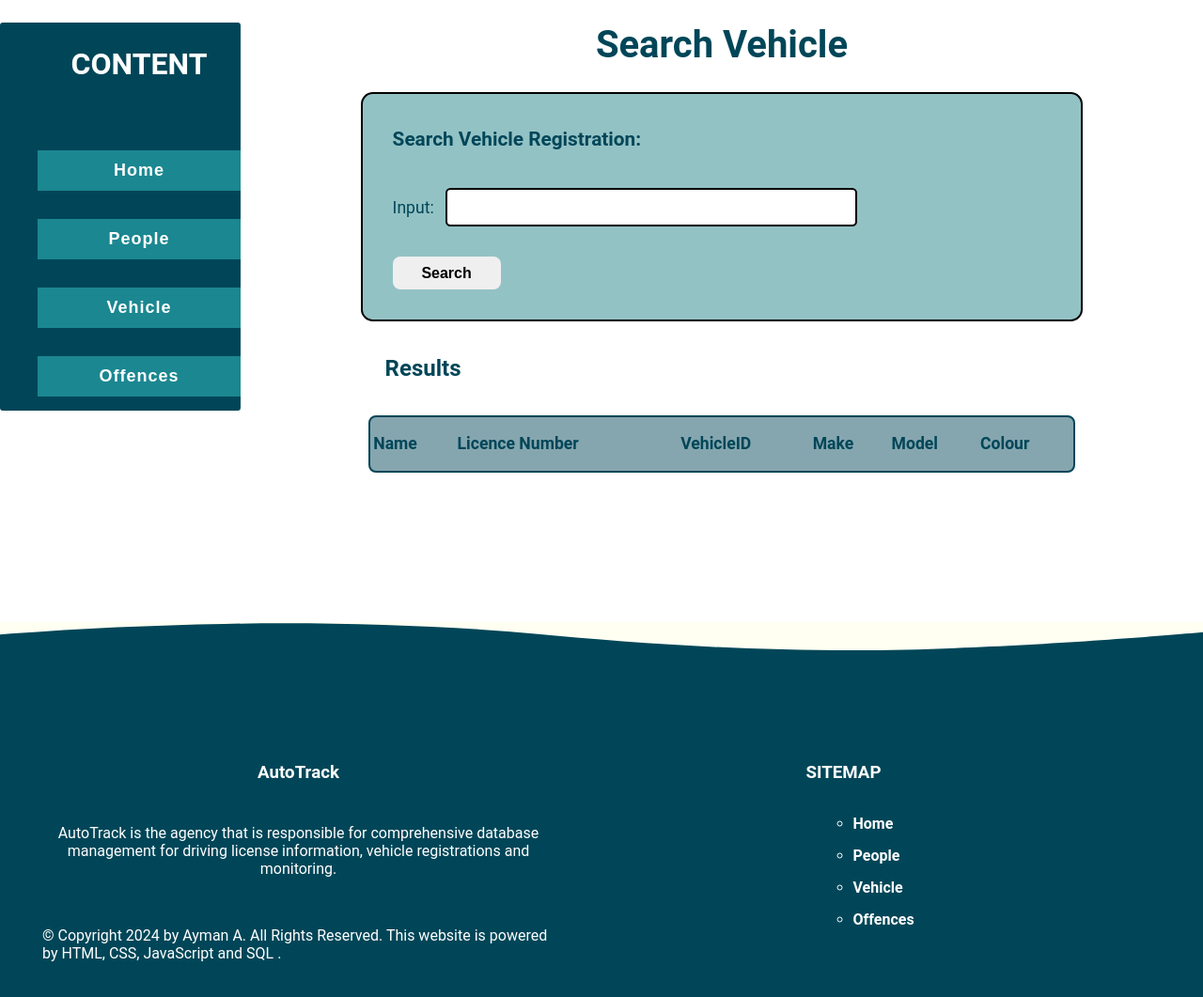
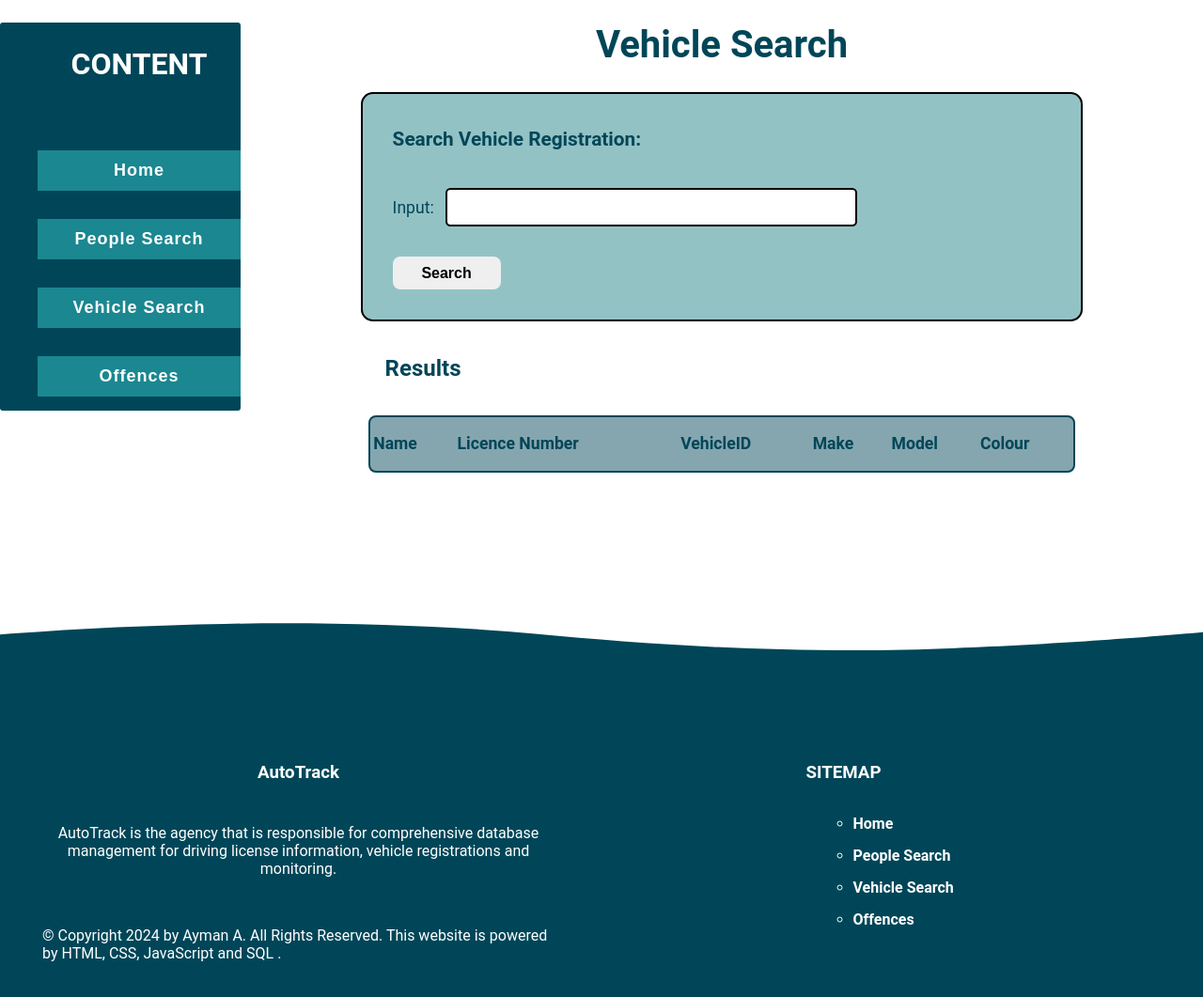
Before and after one commit to Extremedose/COMP1004CW2, a website: page vehicle.html in a window 1280 px wide. Shown: the part 123-1184 px from the top of the page at 94% size. Drawn offline with nearby package versions, Linux system fonts and the light colour scheme; no server answers.

Commit message:
Finished JS People & Vehicle

```diff
--- a/style.css
+++ b/style.css
@@ -223,7 +223,7 @@ footer {
 }
 
 .footer-wave-path {
-    fill: #fffff2;
+    fill: #fff;
 }
 
 .main-footer {
--- a/vehicle.html
+++ b/vehicle.html
@@ -6,7 +6,7 @@
     <meta charset="UTF-8">
     <meta name="viewport" content="width=device-width, initial-scale=1.0">
     <meta name="author" content="Ayman Ali">
-    <title>Vehicle | AutoTrack</title>
+    <title>Vehicle Search | AutoTrack</title>
     <link rel="icon" type="image/x-icon" href="images/AutoTrack-Favicon-16x16.png">
     <link rel="stylesheet" href="style.css">
     <script src="script/vehicle.js" defer></script>
@@ -29,14 +29,14 @@
                 <br>
                 <br>
                 <li><a href="index.html"><button>Home</button></a></li>
-                <li><a href="people.html"><button>People</button></a></li>
-                <li><a href="vehicle.html"><button>Vehicle</button></a></li>
+                <li><a href="people.html"><button>People Search</button></a></li>
+                <li><a href="vehicle.html"><button>Vehicle Search</button></a></li>
                 <li><a href="offences.html"><button>Offences</button></a></li>
             </ul>
         </nav>
 
         <div class="main-body">
-            <h1>Search Vehicle</h1>
+            <h1>Vehicle Search</h1>
 
             <div class="search-people-form">
                 <form>
@@ -104,8 +104,8 @@
                 <div class="second-footer-box-sitemap">
                     <ul>
                         <li><a href="index.html" target="_blank">Home</a></li>
-                        <li><a href="people.html" target="_blank">People</a></li>
-                        <li><a href="vehicle.html" target="_blank">Vehicle</a></li>
+                        <li><a href="people.html" target="_blank">People Search</a></li>
+                        <li><a href="vehicle.html" target="_blank">Vehicle Search</a></li>
                         <li><a href="offences.html" target="_blank">Offences</a></li>
                     </ul>
                 </div>
```
Also changed, not shown: offences.html (+4 -4 lines), people.html (+5 -5 lines).
